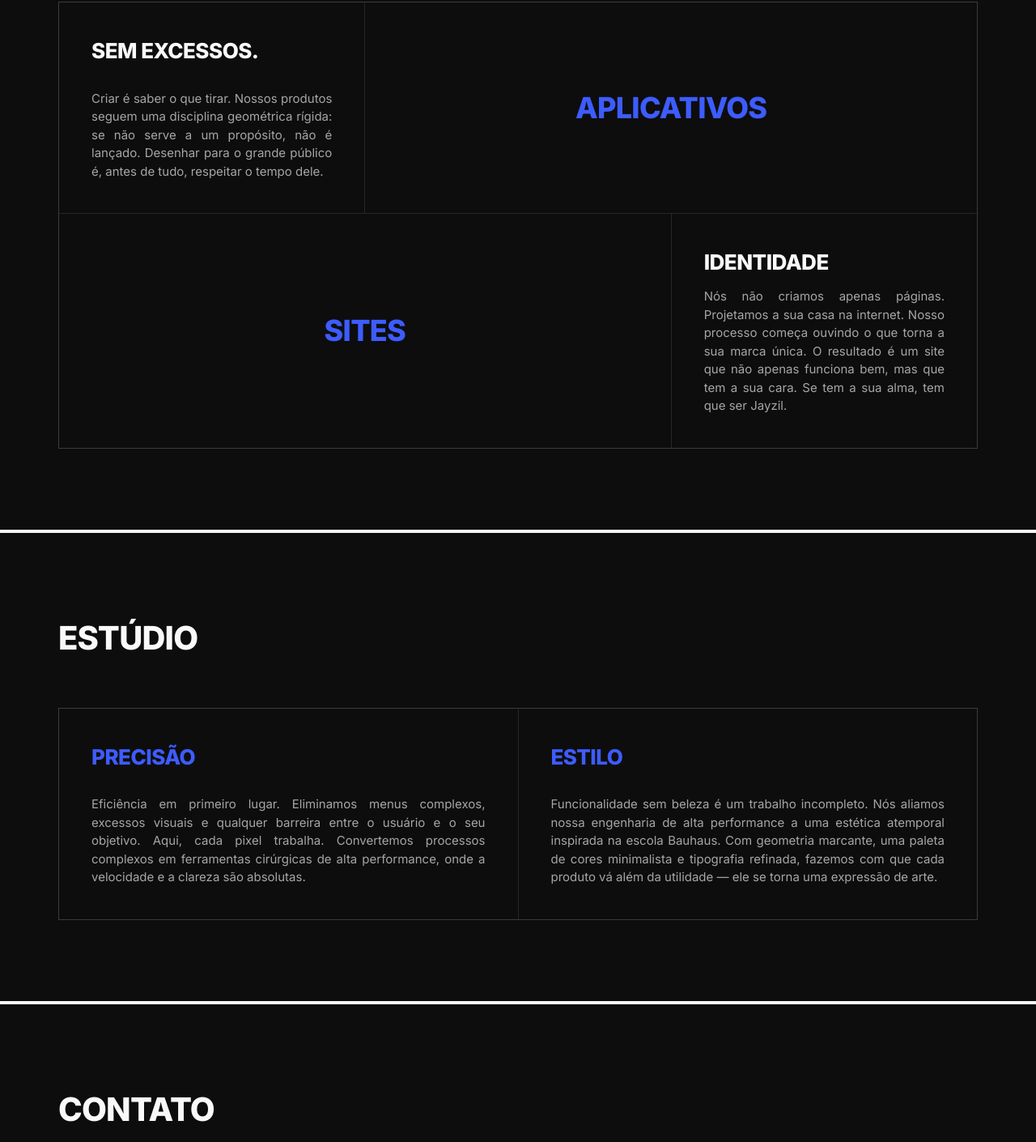
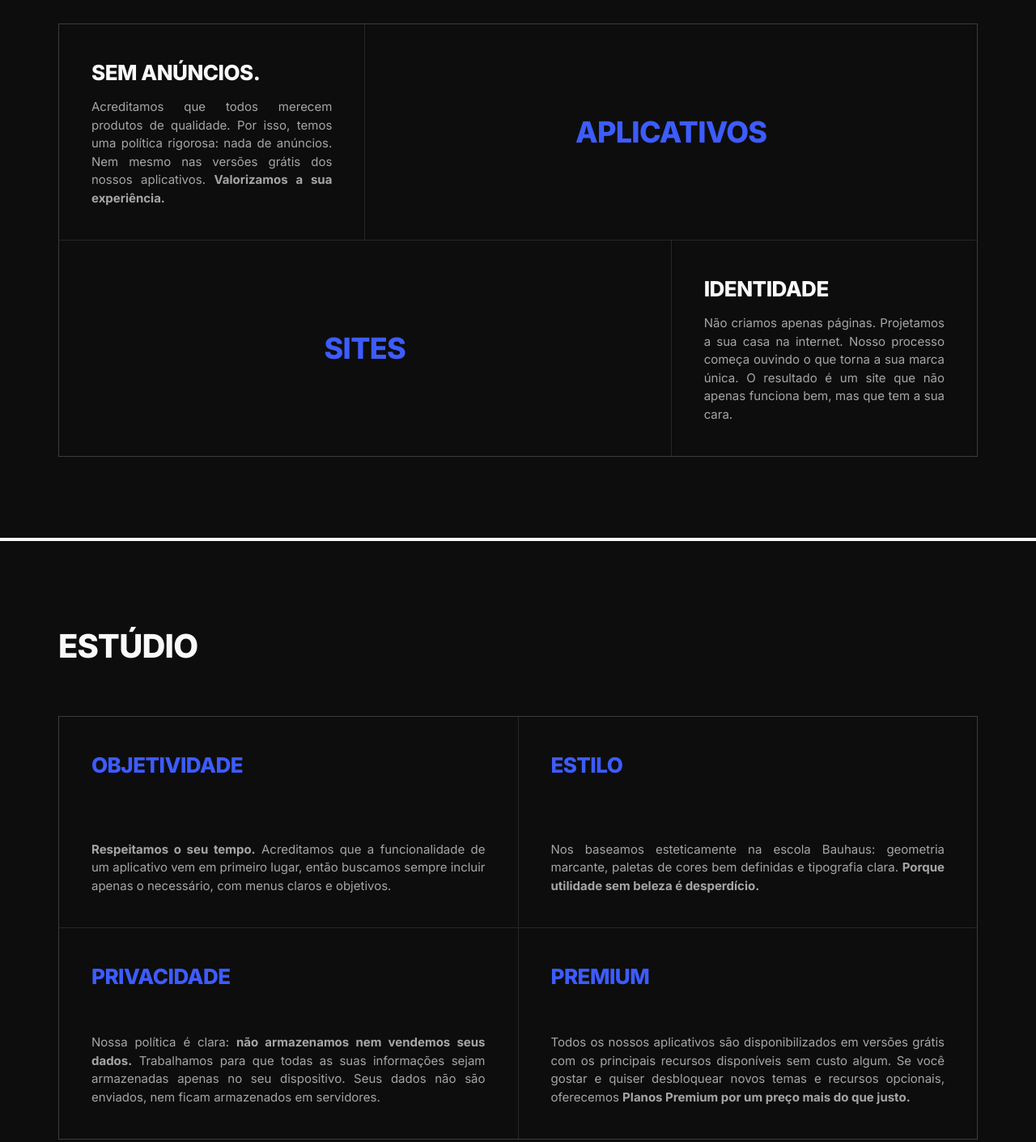
Before and after one commit to AJ-Olivera/jayzil-portfolio, a plain HTML site: page index.html in a window 1280 px wide. Shown: the part 1018-2428 px from the top of the page at 81% size. Drawn offline with Linux system fonts and the light colour scheme.

Commit message:
Rewrite homepage (PT-BR) copy: hero, Sem anúncios card, Identidade card, and two new Estúdio cards (Privacidade, Premium)

```diff
--- a/index.html
+++ b/index.html
@@ -95,8 +95,8 @@
 <header class="hero" id="top">
   <div class="wrap">
     <span class="mono accent">Jayzil Studios / Curitiba, Brasil</span>
-    <h1>Estilo.<br>Função<br><span class="hl">absoluta.</span></h1>
-    <p class="lede">Nossos produtos digitais combinam a beleza do design com a precisão do código. Sem firulas, sem desculpas — só utilidade de alta performance em sua forma mais bonita.</p>
+    <h1>Produzindo<br>com Respeito.<br><span class="hl">Sempre.</span></h1>
+    <p class="lede">Somos um estúdio independente, focado em oferecer produtos digitais práticos, bonitos e objetivos, que resolvam problemas reais dos usuários, aliando a estética da escola Bauhaus com as mais recentes tecnologias de desenvolvimento de software.</p>
   </div>
 </header>
 
@@ -108,8 +108,8 @@
 
     <div class="bento">
       <div class="cell span-2">
-        <h3>Sem excessos.</h3>
-        <p>Criar é saber o que tirar. Nossos produtos seguem uma disciplina geométrica rígida: se não serve a um propósito, não é lançado. Desenhar para o grande público é, antes de tudo, respeitar o tempo dele.</p>
+        <h3>Sem anúncios.</h3>
+        <p>Acreditamos que todos merecem produtos de qualidade. Por isso, temos uma política rigorosa: nada de anúncios. Nem mesmo nas versões grátis dos nossos aplicativos. <b>Valorizamos a sua experiência.</b></p>
       </div>
 
       <a class="cell span-4" href="applications/" style="justify-content:center;">
@@ -122,7 +122,7 @@
 
       <div class="cell span-2">
         <h3>IDENTIDADE</h3>
-        <p>Nós não criamos apenas páginas. Projetamos a sua casa na internet. Nosso processo começa ouvindo o que torna a sua marca única. O resultado é um site que não apenas funciona bem, mas que tem a sua cara. Se tem a sua alma, tem que ser Jayzil.</p>
+        <p>Não criamos apenas páginas. Projetamos a sua casa na internet. Nosso processo começa ouvindo o que torna a sua marca única. O resultado é um site que não apenas funciona bem, mas que tem a sua cara.</p>
       </div>
     </div>
   </div>
@@ -135,12 +135,20 @@
     </div>
     <div class="bento">
       <div class="cell span-3">
-        <h3 style="color:var(--accent);">Precisão</h3>
-        <p>Eficiência em primeiro lugar. Eliminamos menus complexos, excessos visuais e qualquer barreira entre o usuário e o seu objetivo. Aqui, cada pixel trabalha. Convertemos processos complexos em ferramentas cirúrgicas de alta performance, onde a velocidade e a clareza são absolutas.</p>
+        <h3 style="color:var(--accent);">Objetividade</h3>
+        <p><b>Respeitamos o seu tempo.</b> Acreditamos que a funcionalidade de um aplicativo vem em primeiro lugar, então buscamos sempre incluir apenas o necessário, com menus claros e objetivos.</p>
       </div>
       <div class="cell span-3">
         <h3 style="color:var(--accent);">Estilo</h3>
-        <p>Funcionalidade sem beleza é um trabalho incompleto. Nós aliamos nossa engenharia de alta performance a uma estética atemporal inspirada na escola Bauhaus. Com geometria marcante, uma paleta de cores minimalista e tipografia refinada, fazemos com que cada produto vá além da utilidade — ele se torna uma expressão de arte.</p>
+        <p>Nos baseamos esteticamente na escola Bauhaus: geometria marcante, paletas de cores bem definidas e tipografia clara. <b>Porque utilidade sem beleza é desperdício.</b></p>
+      </div>
+      <div class="cell span-3">
+        <h3 style="color:var(--accent);">Privacidade</h3>
+        <p>Nossa política é clara: <b>não armazenamos nem vendemos seus dados.</b> Trabalhamos para que todas as suas informações sejam armazenadas apenas no seu dispositivo. Seus dados não são enviados, nem ficam armazenados em servidores.</p>
+      </div>
+      <div class="cell span-3">
+        <h3 style="color:var(--accent);">Premium</h3>
+        <p>Todos os nossos aplicativos são disponibilizados em versões grátis com os principais recursos disponíveis sem custo algum. Se você gostar e quiser desbloquear novos temas e recursos opcionais, oferecemos <b>Planos Premium por um preço mais do que justo.</b></p>
       </div>
     </div>
   </div>
```
